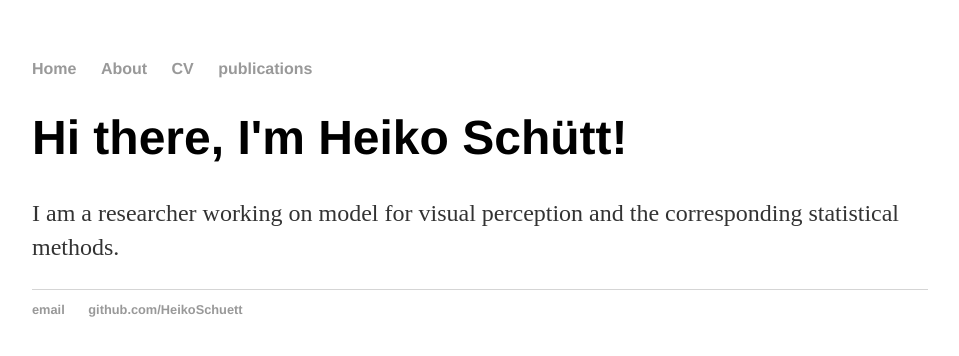
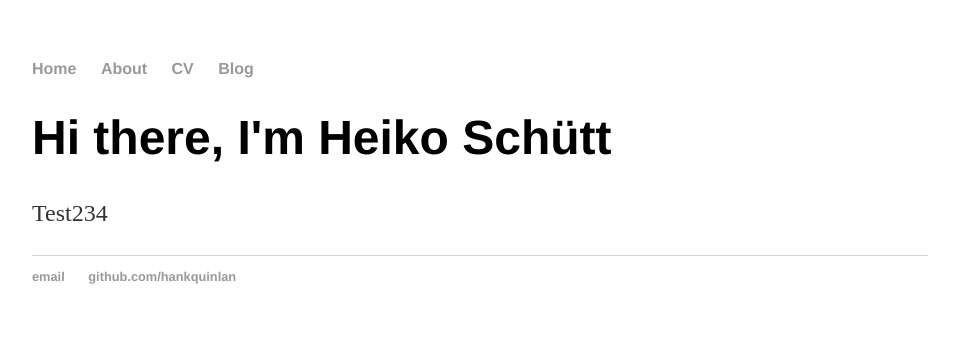
Before and after one commit to HeikoSchuett/HeikoSchuett.github.io, a Jekyll site: the page built from index.html, in a window 1280 px wide. Shown: the top 356 px of the page, without its empty margins (160-1119 px from the left). Built offline with Jekyll 4.4.1, drawn with Linux system fonts in a browser that asks for light colours.

Commit message:
Update index.html

```diff
--- a/index.html
+++ b/index.html
@@ -1,29 +1,8 @@
-<!DOCTYPE html>
-<html>
-	<head>
-		<title>Heiko Schütt</title>
-		<link rel="stylesheet" type="text/css" href="/css/main.css">
-	</head>
-	<body>
-		<nav>
-    		<ul>
-        		<li><a href="/">Home</a></li>
-	        	<li><a href="/about">About</a></li>
-        		<li><a href="/cv">CV</a></li>
-        		<li><a href="/blog">publications</a></li>
-    		</ul>
-		</nav>
-		<div class="container">
-    		<div class="blurb">
-        		<h1>Hi there, I'm Heiko Schütt!</h1>
-				<p> I am a researcher working on model for visual perception and the corresponding statistical methods.</p>
-    		</div><!-- /.blurb -->
-		</div><!-- /.container -->
-		<footer>
-    		<ul>
-        		<li><a href="mailto:heiko.schuett@nyu.edu">email</a></li>
-        		<li><a href="https://github.com/HeikoSchuett">github.com/HeikoSchuett</a></li>
-			</ul>
-		</footer>
-	</body>
-</html>
+---
+layout: default
+title: Heiko Schütt
+---
+<div class="blurb">
+	<h1>Hi there, I'm Heiko Schütt</h1>
+	<p>Test234</p>
+</div><!-- /.blurb -->
```
